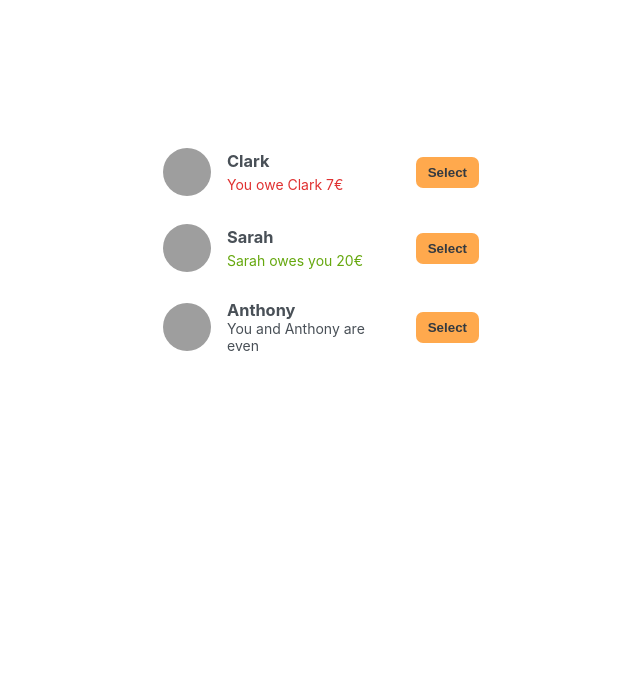
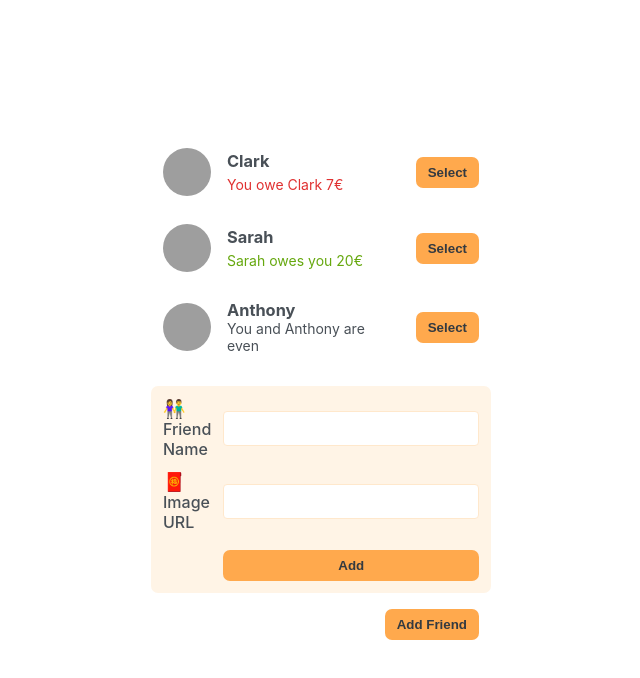
Before and after one commit to ramadanigeri/SpliBite, a JavaScript app: page / in a window 1280 px wide. Shown: the top 678 px of the page, without its empty margins (79-719 px from the left). Built offline with nearby package versions, Linux system fonts and the light colour scheme; grey boxes are pictures that could not be loaded; the HTML template or start-up script is replaced by a standard one.

Commit message:
Add New Friend Form

```diff
--- a/src/App.js
+++ b/src/App.js
@@ -24,6 +24,8 @@
     <div className="app">
       <div className="sidebar">
         <FriendsList />
+        <FormAddFriend />
+        <Button>Add Friend</Button>
       </div>
     </div>
   );
@@ -57,7 +59,25 @@
         </p>
       )}
       {friend.balance === 0 && <p>You and {friend.name} are even</p>}
-      <button className="button">Select</button>
+      <Button>Select</Button>
     </li>
   );
 }
+
+function Button({ children }) {
+  return <button className="button">{children}</button>;
+}
+
+function FormAddFriend() {
+  return (
+    <form className="form-add-friend">
+      <label>👫 Friend Name</label>
+      <input type="text" />
+
+      <label>🧧 Image URL</label>
+      <input type="text" />
+
+      <Button>Add</Button>
+    </form>
+  );
+}
```
